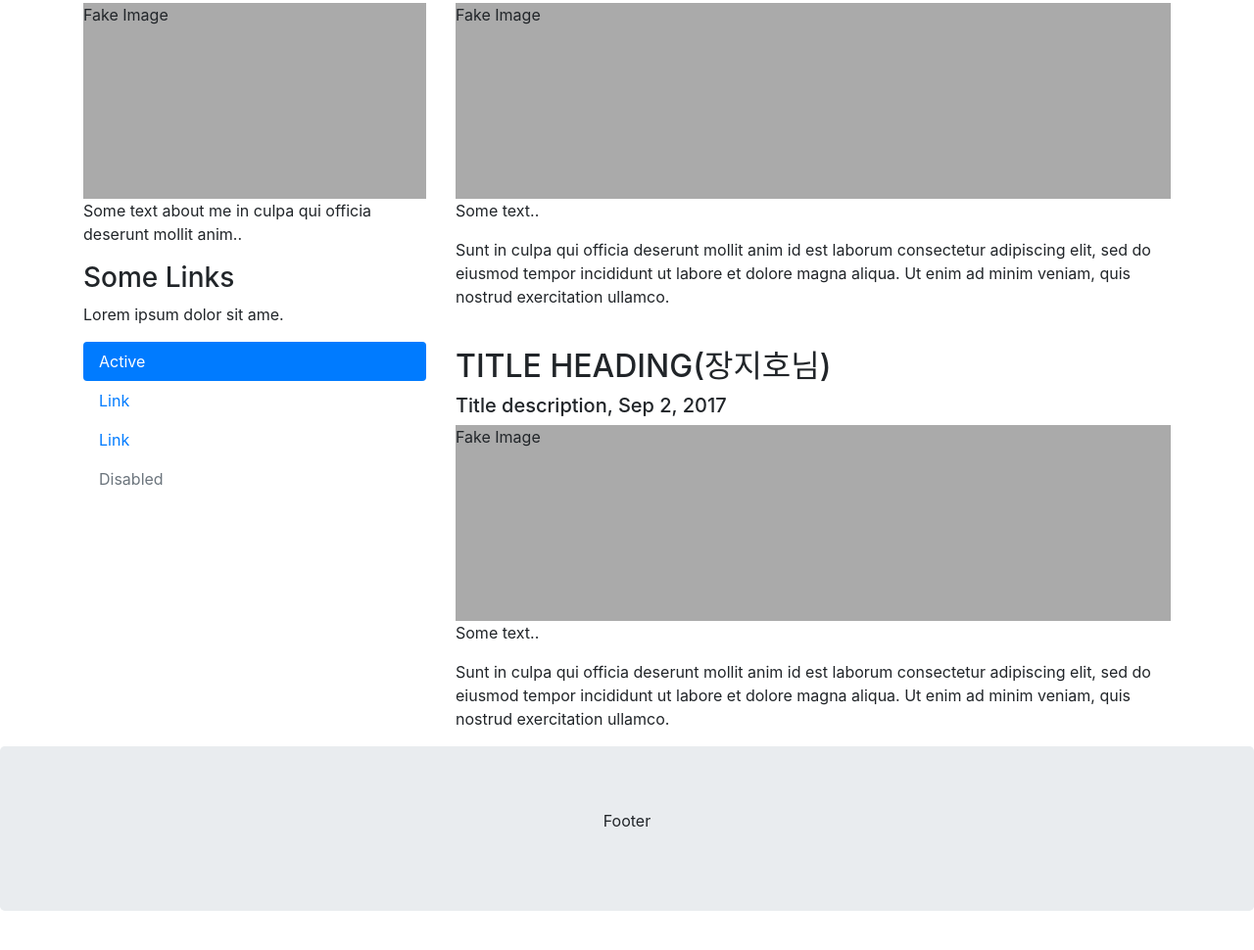
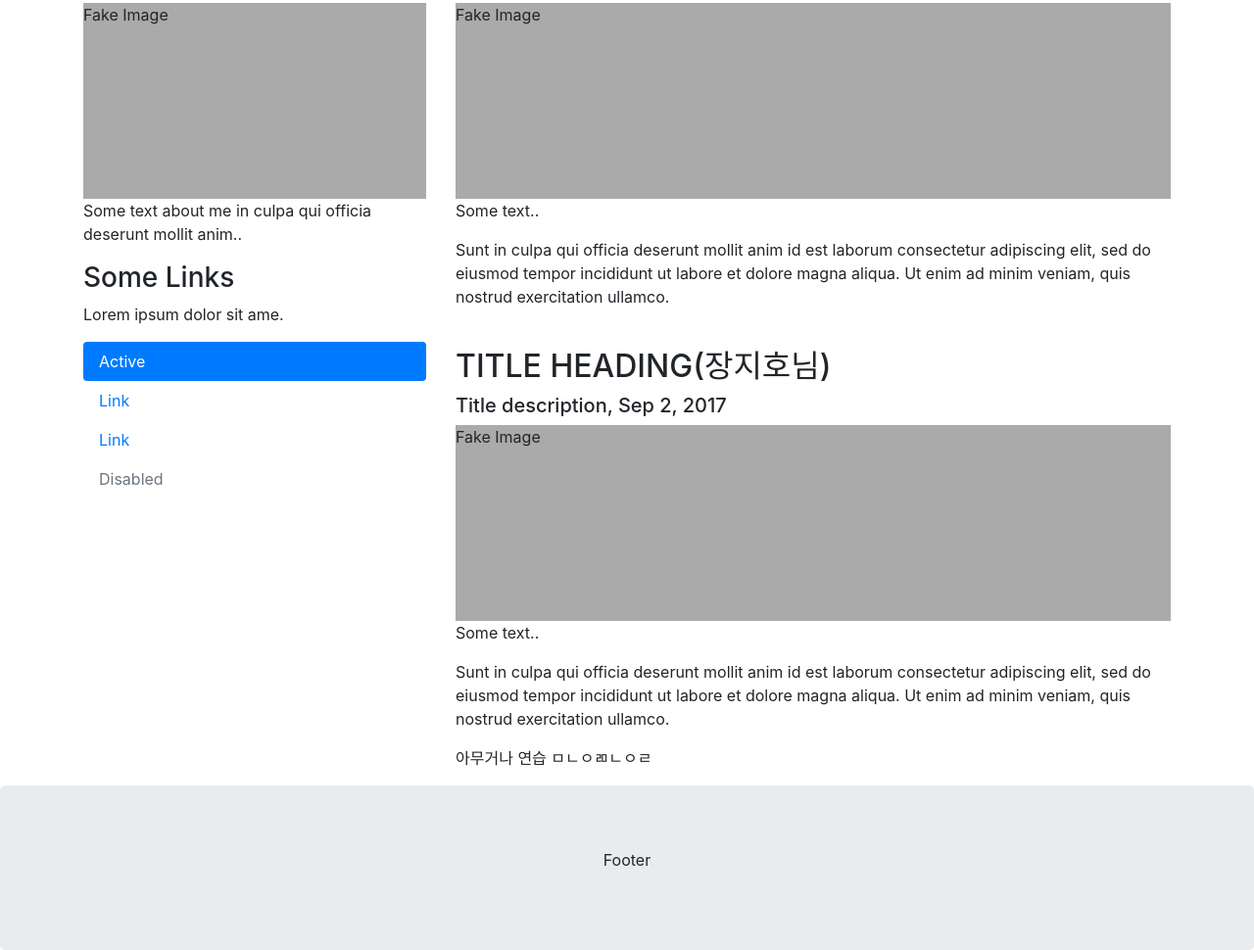
Before and after one commit to develop00bazzi/greenproject, a plain HTML site: page index.html in a window 1280 px wide. Shown: the part 385-1355 px from the top of the page at 98% size. Before the commit the page ends 1315 px from the top, so only its background shows below. Drawn offline with nearby package versions, Linux system fonts and the light colour scheme.

Commit message:
2023-03-06 장지호 깃연습

```diff
--- a/index.html
+++ b/index.html
@@ -85,6 +85,7 @@
                 <p>Sunt in culpa qui officia deserunt mollit anim id est laborum consectetur adipiscing elit, sed do
                     eiusmod tempor incididunt ut labore et dolore magna aliqua. Ut enim ad minim veniam, quis nostrud
                     exercitation ullamco.</p>
+                <p>아무거나 연습 ㅁㄴㅇㄻㄴㅇㄹ</p>
             </div>
         </div>
     </div>
```
